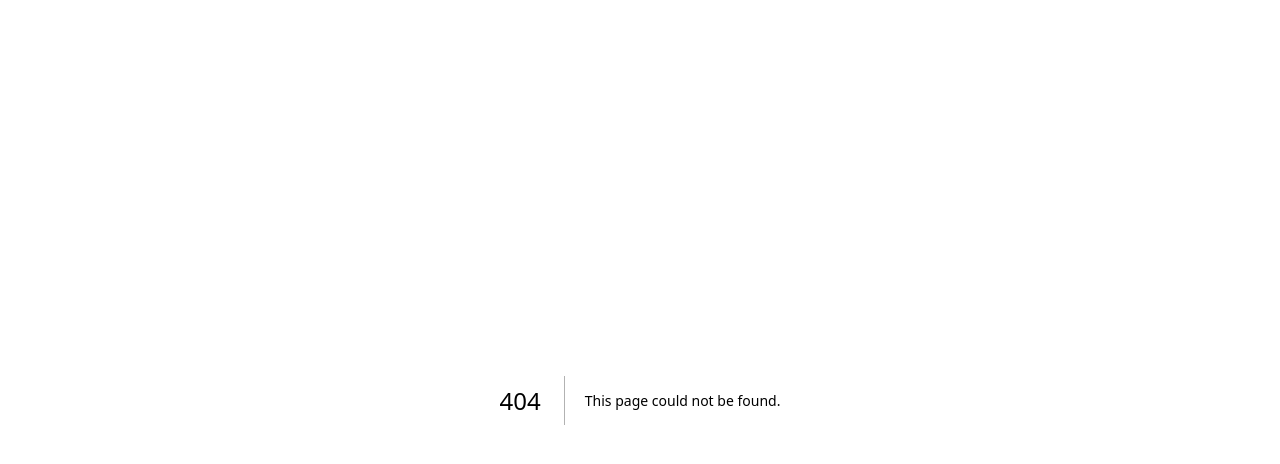
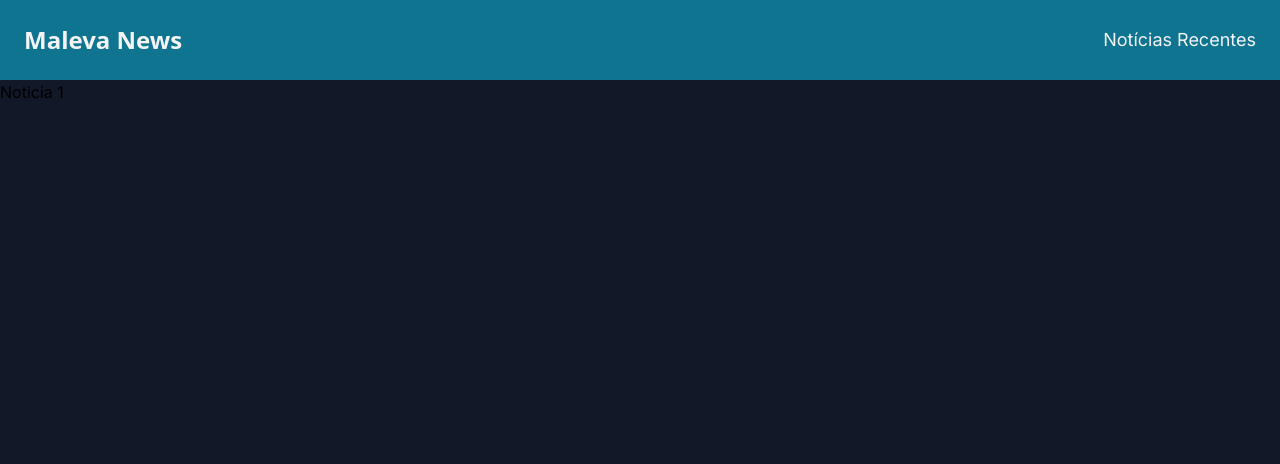
Before and after one commit to PedroPiveta/malevaNews, a Next.js app: page /noticia/1 in a window 1280 px wide. Before the commit this address had no page. Shown: the top 464 px of the page. Built offline with nearby package versions, Linux system fonts and the light colour scheme.

Commit message:
added dynamic route

```diff
--- /dev/null
+++ b/app/noticia/[id]/page.tsx
@@ -0,0 +1,15 @@
+import Header from '@/app/components/Header'
+import React from 'react'
+
+type Props = {
+    params: {id: string},
+}
+
+export default function page({params}: Props) {
+  return (
+    <>
+        <Header />
+        <h2>Noticia {params.id}</h2>
+    </>
+  )
+}
```
